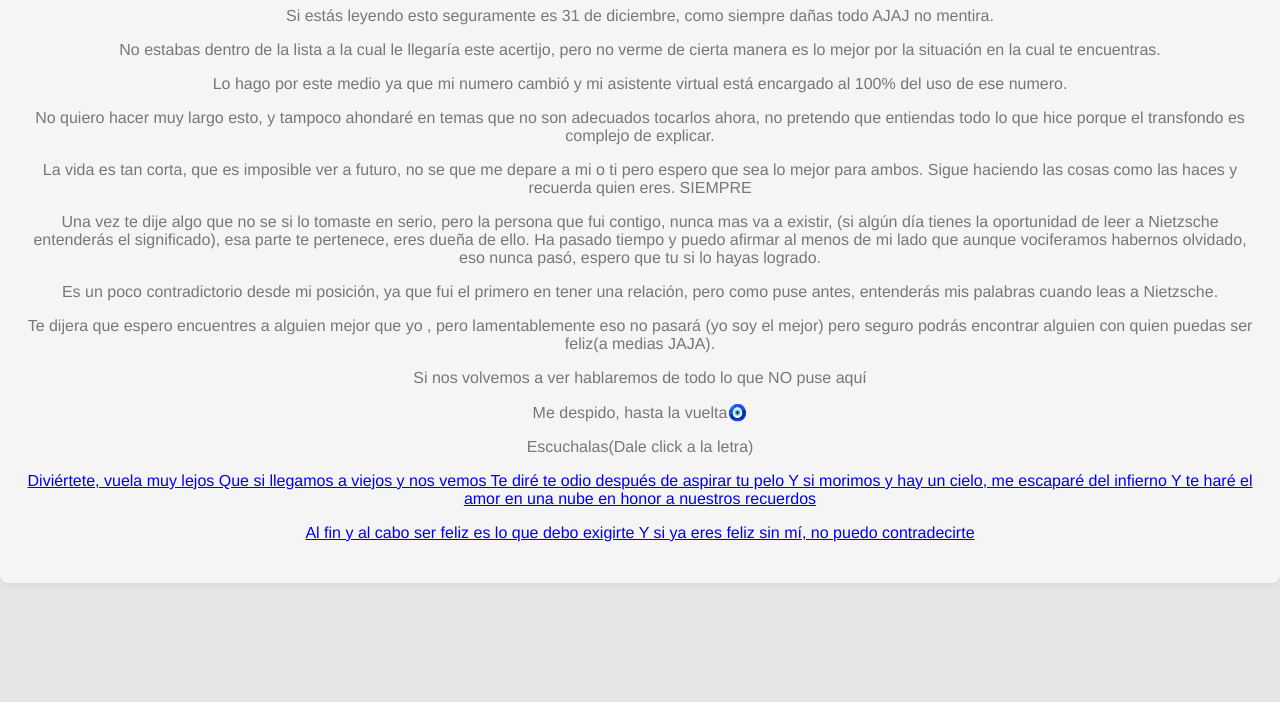
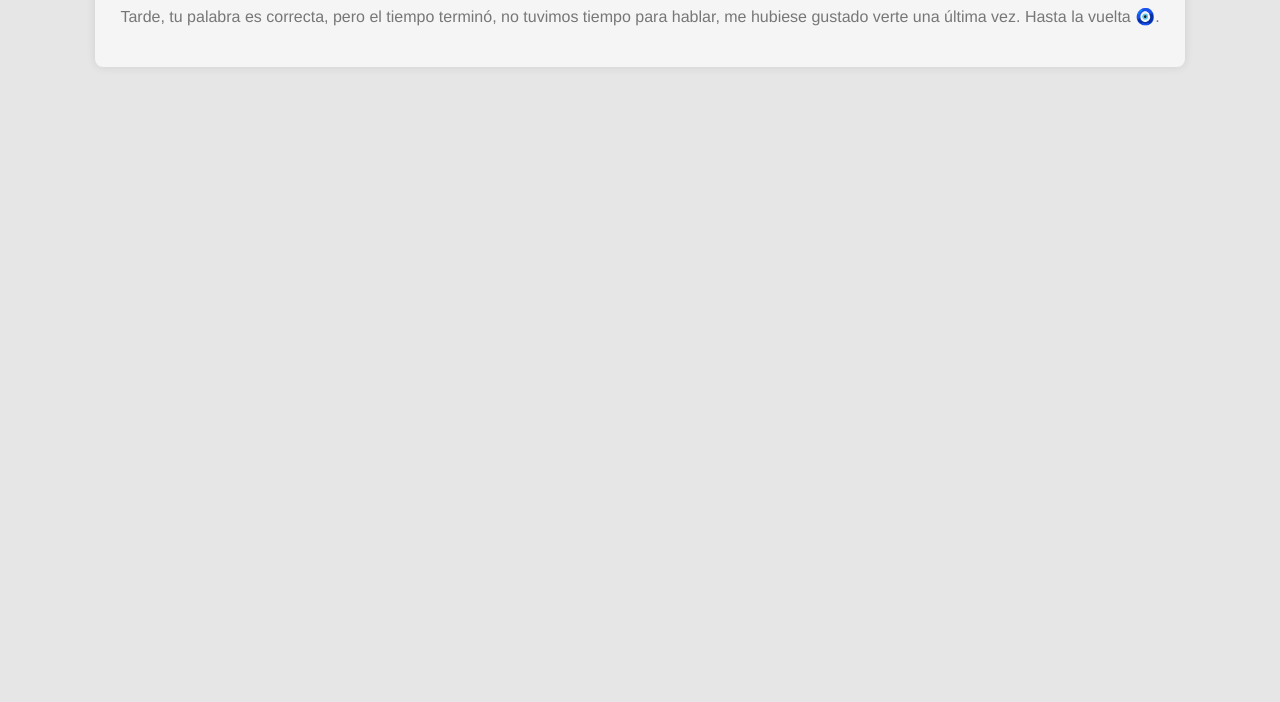
Before and after one commit to Thebobs2598/despedida.github.io, a plain HTML site: page carta.html in a window 1280 px wide. Shown: the part 98-800 px from the top of the page. Drawn offline with Linux system fonts and the light colour scheme.

Commit message:
update carta

```diff
--- a/carta.html
+++ b/carta.html
@@ -9,40 +9,9 @@
 <body>
   <div class="contenedor">
     <h1>Llegaste</h1>
-    <p>Si estás leyendo esto seguramente es 31 de diciembre, como siempre dañas todo AJAJ no mentira.</p>
-    <p>No estabas dentro de la lista a la cual le llegaría este acertijo, pero no verme de cierta manera es lo mejor por la situación en la cual te encuentras.</p>
-    <p>Lo hago por este medio ya que mi numero cambió y mi asistente virtual está encargado al 100% del uso de ese numero.</p>
-    <p>No quiero hacer muy largo esto, y tampoco ahondaré en temas que no son adecuados tocarlos ahora,
-      no pretendo que entiendas todo lo que hice porque el transfondo es complejo de explicar.
+    <p>Tarde, tu palabra es correcta, pero el tiempo terminó, no tuvimos tiempo para hablar,
+      me hubiese gustado verte una última vez. Hasta la vuelta 🧿.
     </p>
-    <p>La vida es tan corta, que es imposible ver a futuro, no se que me depare a mi o ti pero espero que sea
-      lo mejor para ambos. Sigue haciendo las cosas como las haces y recuerda quien eres. SIEMPRE
-    </p>
-    <p>Una vez te dije algo que no se si lo tomaste en serio, pero la persona que fui contigo, nunca mas va a existir,
-      (si algún día tienes la oportunidad de leer a Nietzsche entenderás el significado), esa parte te pertenece, eres dueña de ello.
-      Ha pasado tiempo y puedo afirmar al menos de mi lado que aunque vociferamos habernos olvidado, eso nunca pasó, espero que tu si lo hayas logrado.
-    </p>
-    <p>Es un poco contradictorio desde mi posición, ya que fui el primero en tener una relación,
-      pero como puse antes, entenderás mis palabras cuando leas a Nietzsche.
-    </p>
-    <p>Te dijera que espero encuentres a alguien mejor que yo , pero lamentablemente eso no pasará (yo soy el mejor)
-      pero seguro podrás encontrar alguien con quien puedas ser feliz(a medias JAJA).
-    </p>
-    <p>Si nos volvemos a ver hablaremos de todo lo que NO puse aquí</p>
-
-    <p>Me despido, hasta la vuelta🧿
-    </p>
-    <p>Escuchalas(Dale click a la letra)</p>
-    <p> <a href="https://www.youtube.com/watch?v=dwucZ5Kpuww" target="_blank">Diviértete, vuela muy lejos
-      Que si llegamos a viejos y nos vemos
-      Te diré te odio después de aspirar tu pelo
-      Y si morimos y hay un cielo, me escaparé del infierno
-      Y te haré el amor en una nube en honor a nuestros recuerdos</a></p>
-
-      <p><a href="https://www.youtube.com/watch?v=wmef2TEPGgo" target="_blank">Al fin y al cabo ser feliz es lo que debo exigirte
-        Y si ya eres feliz sin mí, no puedo contradecirte</a></p>
-
-
 
   </div>
 </body>
```
